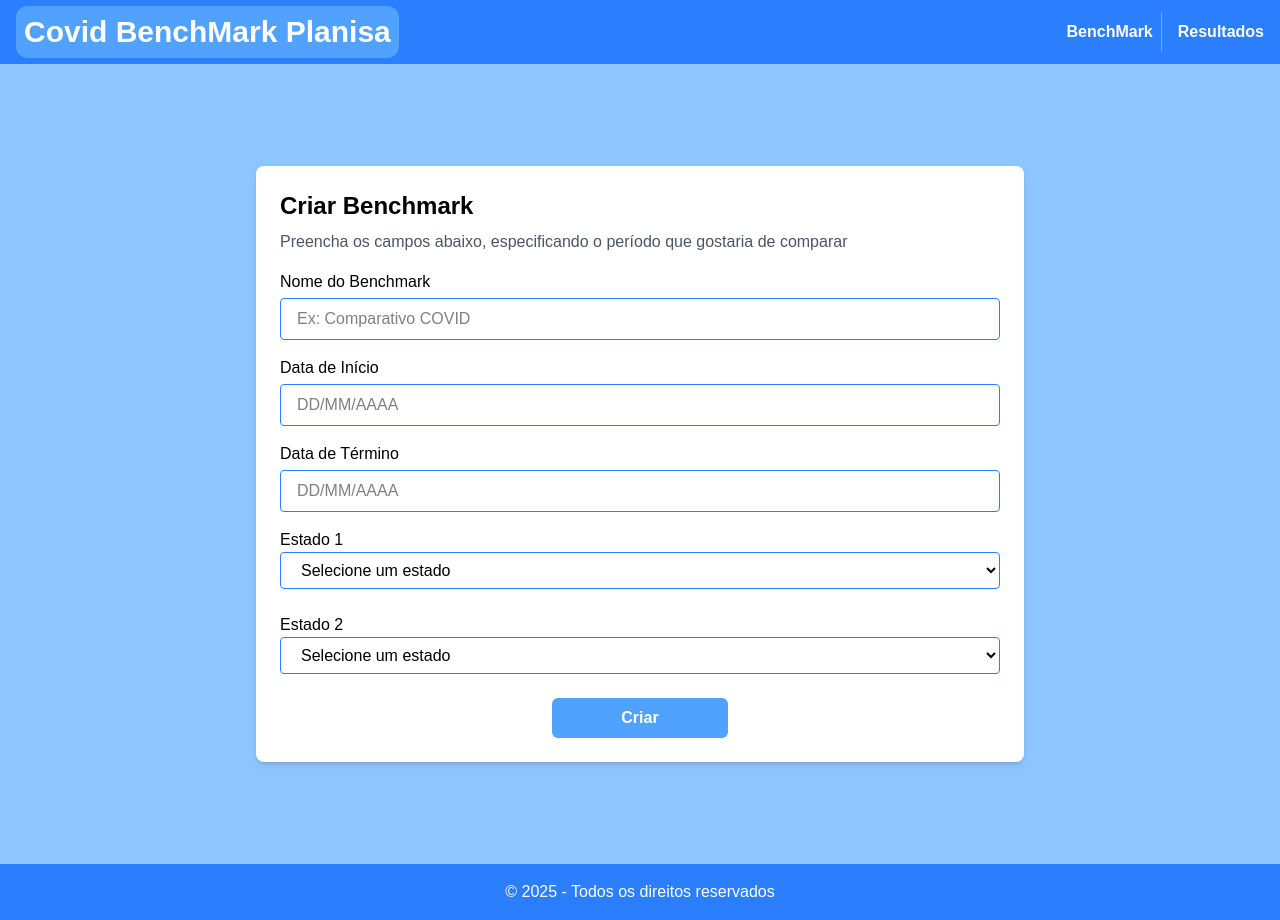
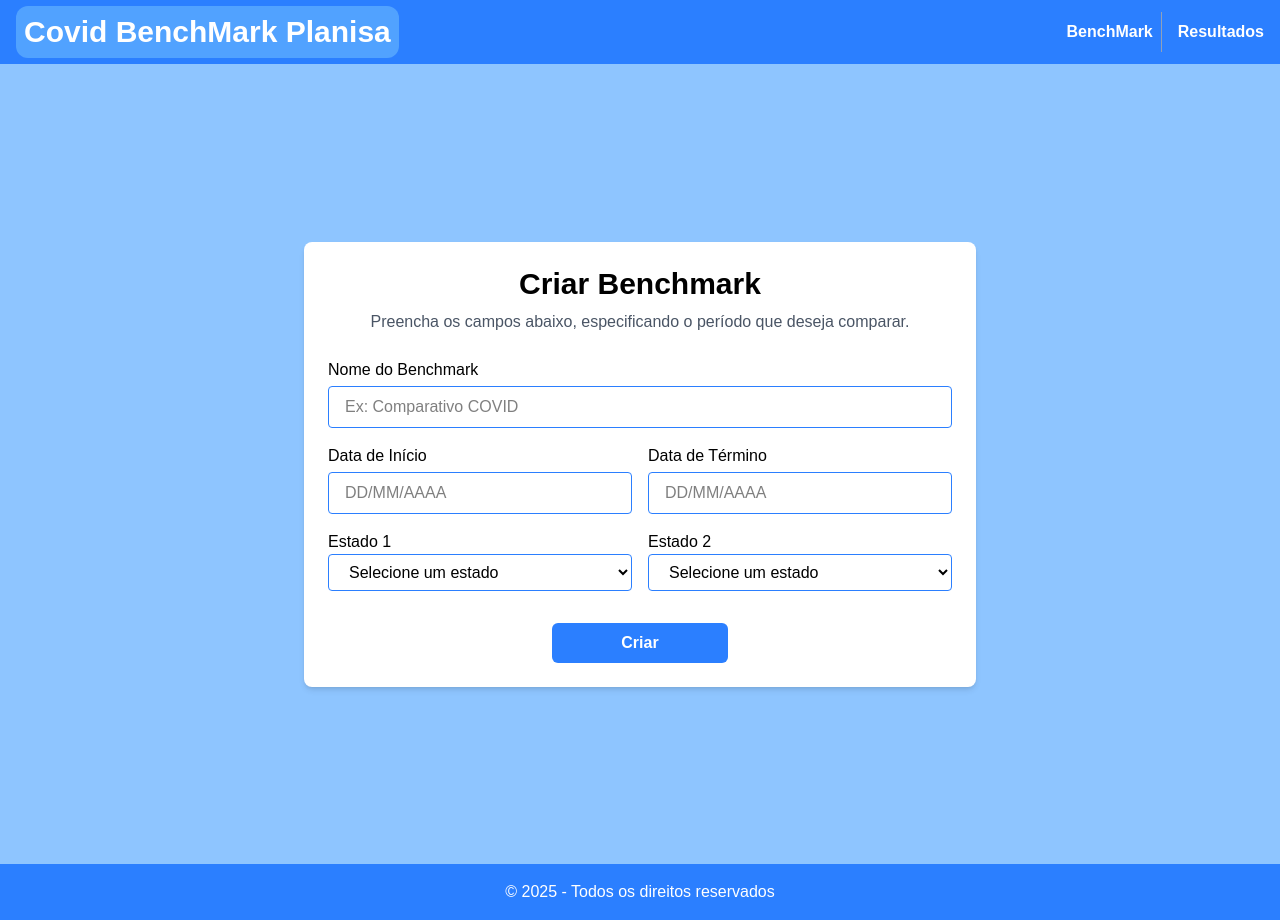
Before and after one commit to RazielZanini/Benchmark_Client, a Next.js app: page / in a window 1280 px wide. Built offline with nearby package versions, Linux system fonts and the light colour scheme.

Commit message:
feat: :sparkles: melhora no visual e adição de stado para criação do benchmark

```diff
--- a/src/app/page.js
+++ b/src/app/page.js
@@ -1,15 +1,26 @@
 'use client'
 
 import SelectState from "@/components/inputs/SelectState";
+import { useState } from "react";
 
 export default function Home() {
+  const [benchmark, setBenchmark] = useState({
+    nome: "",
+    estado_1: "",
+    estado_2: "",
+    data_inicio: "",
+    data_fim: ""
+  });
+
   return (
     <>
       <main className="bg-blue-300 min-h-screen p-6 flex justify-center items-center">
-        <section className="bg-white text-black p-6 rounded-lg shadow-md max-w-3xl w-full">
-          <div className="mb-4">
-            <h2 className="text-2xl font-bold mb-2">Criar Benchmark</h2>
-            <p className="text-gray-600">Preencha os campos abaixo, especificando o período que gostaria de comparar</p>
+        <section className="bg-white text-black p-6 rounded-lg shadow-md w-full max-w-2xl">
+          <div className="mb-6 text-center">
+            <h2 className="text-3xl font-bold mb-2">Criar Benchmark</h2>
+            <p className="text-gray-600">
+              Preencha os campos abaixo, especificando o período que deseja comparar.
+            </p>
           </div>
 
           <form className="space-y-4">
@@ -20,9 +31,12 @@ export default function Home() {
                 placeholder="Ex: Comparativo COVID"
                 className="w-full border border-blue-500 rounded px-4 py-2"
                 type="text"
+                value={benchmark.nome}
+                onChange={(e) => setBenchmark({ ...benchmark, nome: e.target.value })}
               />
             </div>
 
+            <div className="grid grid-cols-1 md:grid-cols-2 gap-4">
               <div>
                 <label className="block mb-1 font-medium">Data de Início</label>
                 <input
@@ -33,6 +47,7 @@ export default function Home() {
                   onBlur={(e) => {
                     if (!e.target.value) e.target.type = "text";
                   }}
+                  onChange={(e) => setBenchmark({ ...benchmark, data_inicio: e.target.value })}
                 />
               </div>
 
@@ -46,19 +61,32 @@ export default function Home() {
                   onBlur={(e) => {
                     if (!e.target.value) e.target.type = "text";
                   }}
+                  onChange={(e) => setBenchmark({ ...benchmark, data_fim: e.target.value })}
+                />
+              </div>
+            </div>
+
+            <div className="grid grid-cols-1 md:grid-cols-2 gap-4">
+              <SelectState
+                label="Estado 1"
+                value={benchmark.estado_1}
+                onChange={(e) => setBenchmark({ ...benchmark, estado_1: e.target.value })}
+              />
+              <SelectState
+                label="Estado 2"
+                value={benchmark.estado_2}
+                onChange={(e) => setBenchmark({ ...benchmark, estado_2: e.target.value })}
               />
             </div>
 
-            <SelectState label="Estado 1" />
-
-            <SelectState label="Estado 2" />
-
-            <div className="flex justify-center items-center mt-2">
-              <button className="font-bold text-md text-white rounded-md bg-blue-400 p-2 min-w-44 max-w-44 hover:cursor-pointer hover:bg-blue-500">
+            <div className="flex justify-center mt-6">
+              <button
+                type="submit"
+                className="font-bold text-white rounded-md bg-blue-500 hover:bg-blue-600 px-6 py-2 min-w-44 hover:cursor-pointer"
+              >
                 Criar
               </button>
             </div>
-
           </form>
         </section>
       </main>
```
Lines whose indentation alone changed are shown as unchanged.
